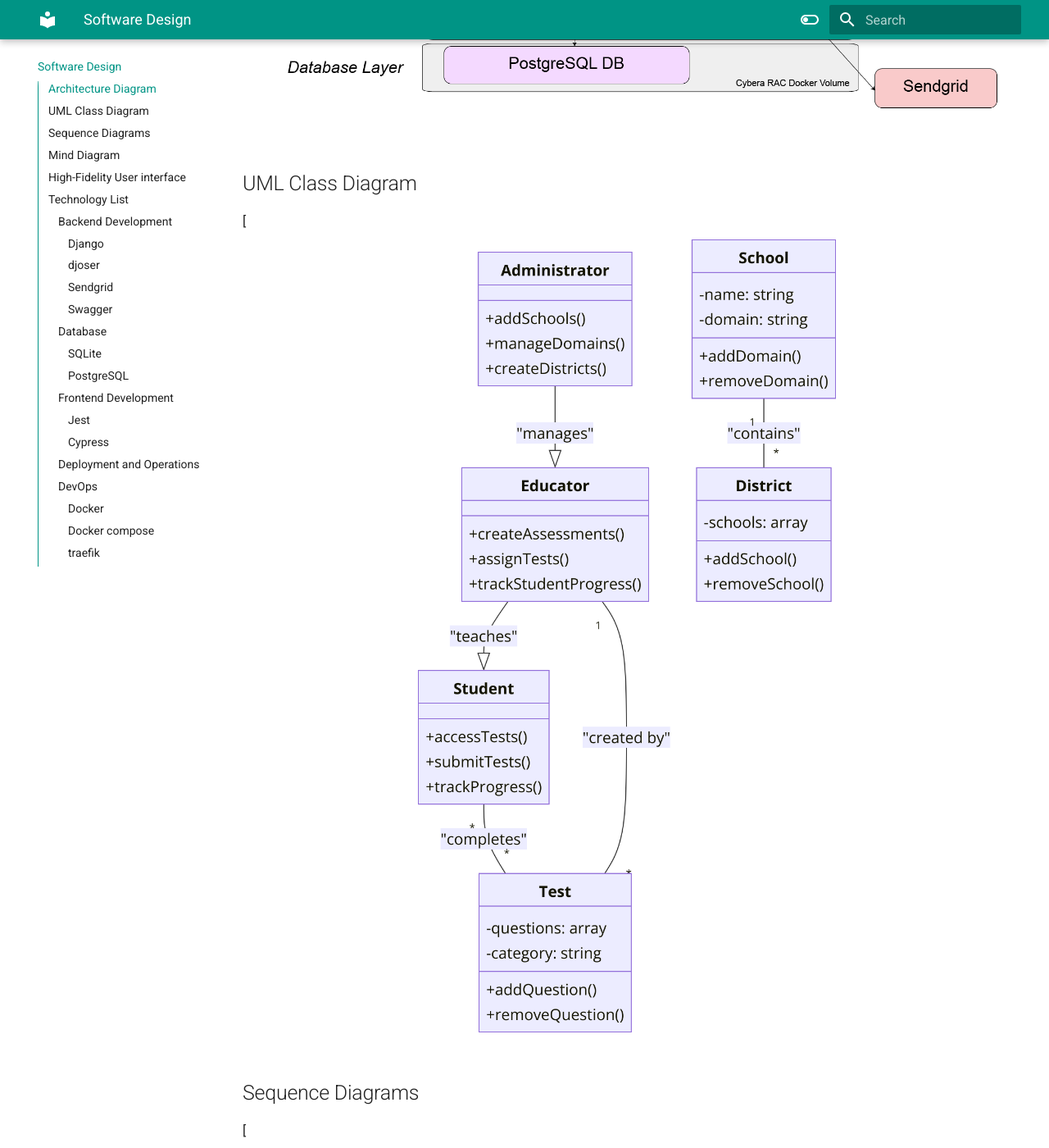
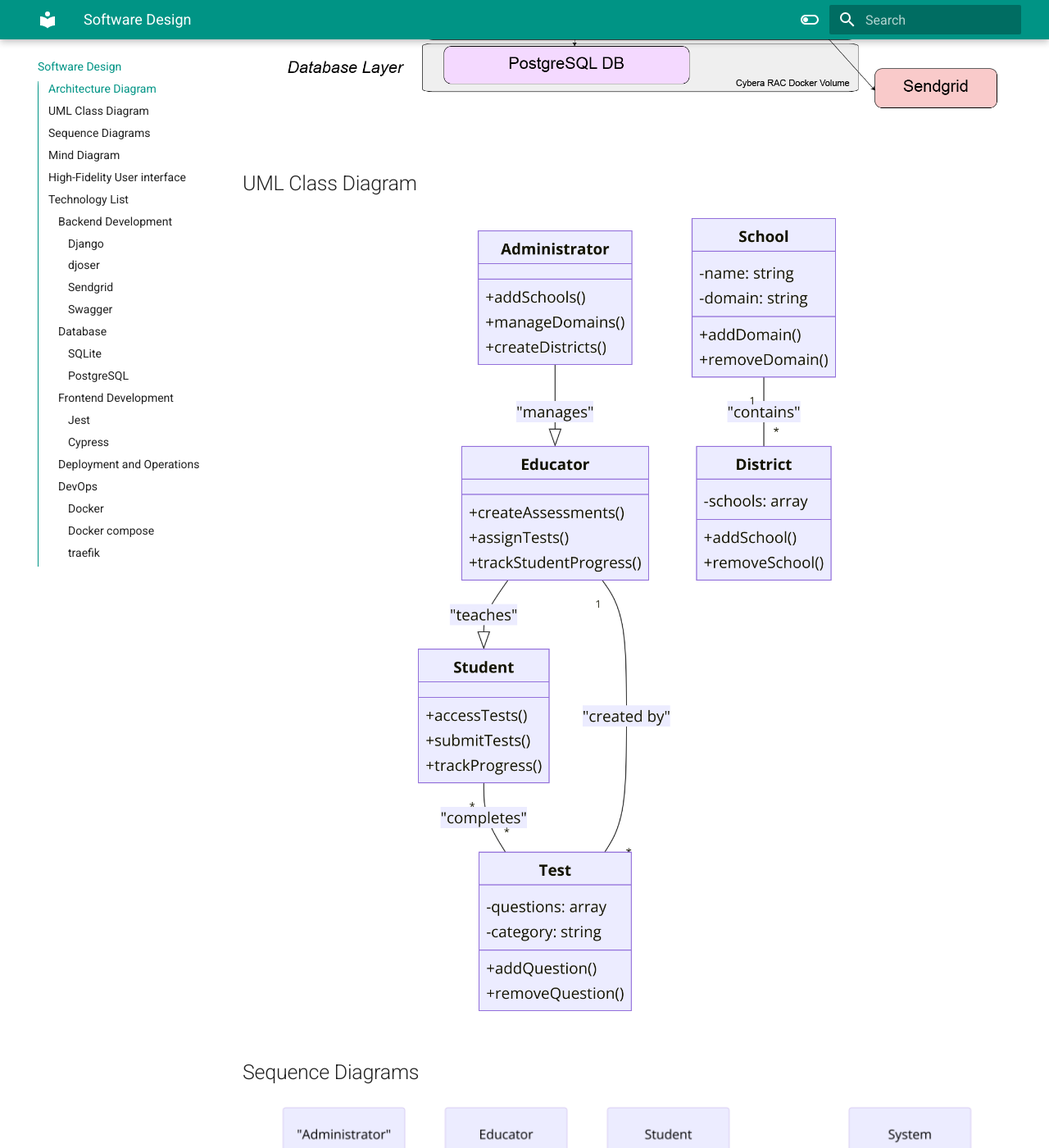
Before and after one commit to rahuluniv/EduBest, an MkDocs documentation site: the page built from docs/SoftwareDesign.md, in a window 1280 px wide and 1400 px high, scrolled down 797 px. Shown: the whole window at 82% size. Built offline with MkDocs 1.6.1 and Material for MkDocs 9.7.7, drawn with Linux system fonts in a browser that asks for light colours.

Commit message:
Update SoftwareDesign.md

```diff
--- a/docs/SoftwareDesign.md
+++ b/docs/SoftwareDesign.md
@@ -11,21 +11,21 @@
 ## UML Class Diagram
 
 
-[![UML](https://github.com/rahuluniv/EduBest/blob/main/images/UML.png)
+![UML](https://github.com/rahuluniv/EduBest/blob/main/images/UML.png)
 
 ## Sequence Diagrams
 
 
-[![Sequence](https://github.com/rahuluniv/EduBest/blob/main/images/sequence_diagram.png)
+![Sequence](https://github.com/rahuluniv/EduBest/blob/main/images/sequence_diagram.png)
 
 ##  Mind Diagram
 
 
-[![Mind](https://github.com/rahuluniv/EduBest/blob/main/images/diagram.png)
+![Mind](https://github.com/rahuluniv/EduBest/blob/main/images/diagram.png)
 
 ## High-Fidelity User interface
 
-[![High-Fidelity User interface]()]()
+![High-Fidelity User interface]()]()
 
 ## Technology List
 
```
